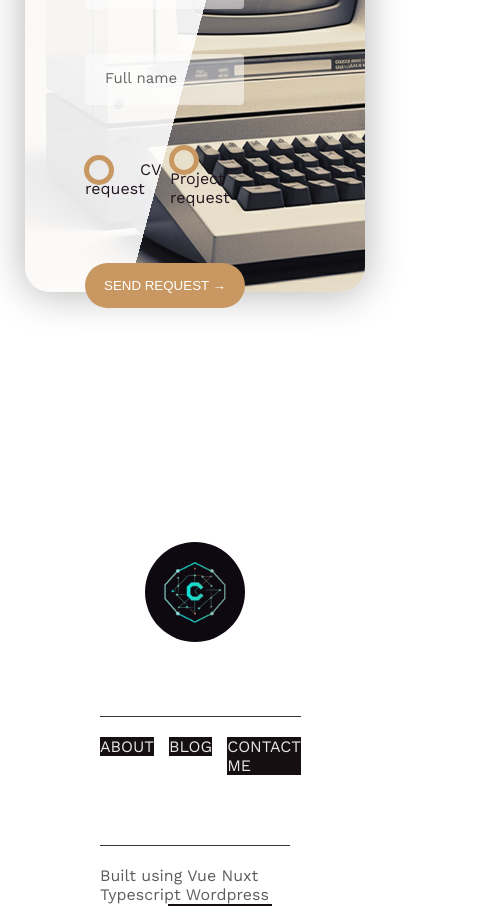
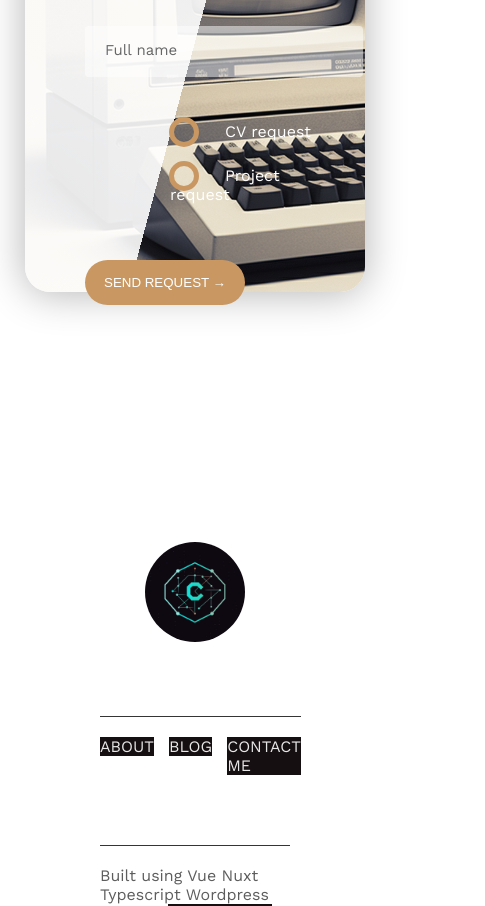
Before and after one commit to Yariandres/nuxt-personal-blog, a Nuxt app: page / in a window 390 px wide. Shown: the part 6640-7546 px from the top of the page, 485 px wide, since content can reach past the window. Built offline with nearby package versions, Linux system fonts and the light colour scheme.

Commit message:
adds css fixes for the inouts fields

```diff
--- a/components/pages/home/Form.vue
+++ b/components/pages/home/Form.vue
@@ -124,6 +124,10 @@
 .form-items {
   width: 50%;
   padding: 60px;
+
+  @media (max-width: 1130px) {
+    width: 100%;
+  }
 }
 
 .form {
@@ -177,6 +181,11 @@
   &__group-radio {
     display: flex;
     align-items: center;
+
+    @media (max-width: 1130px) {
+      flex-direction: column;
+      gap: 25px;
+    }
   }
 
   &__radio-group {
@@ -193,6 +202,10 @@
     color: #221520;
     position: relative;
     padding-left: 55px;
+
+    @media (max-width: 600px) {
+      color: #fff;
+    }
   }
 
   &__radio-button {
```
